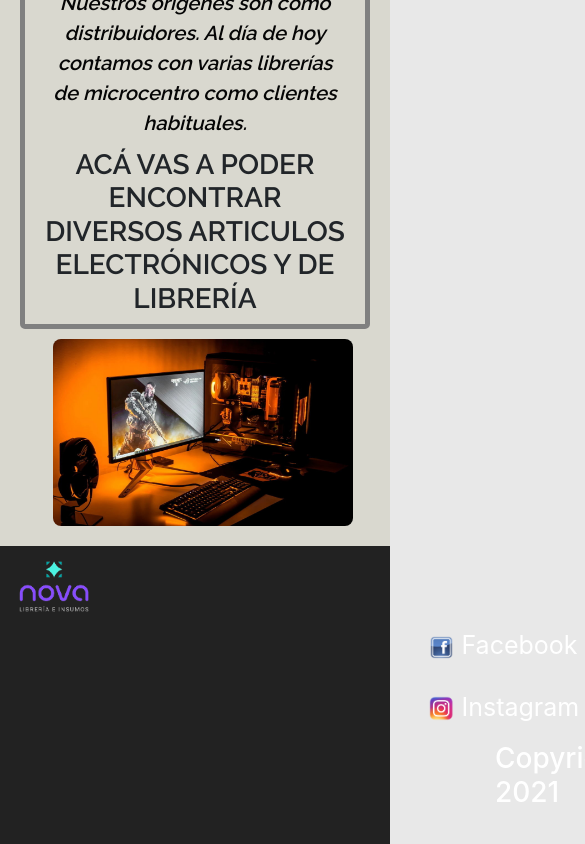
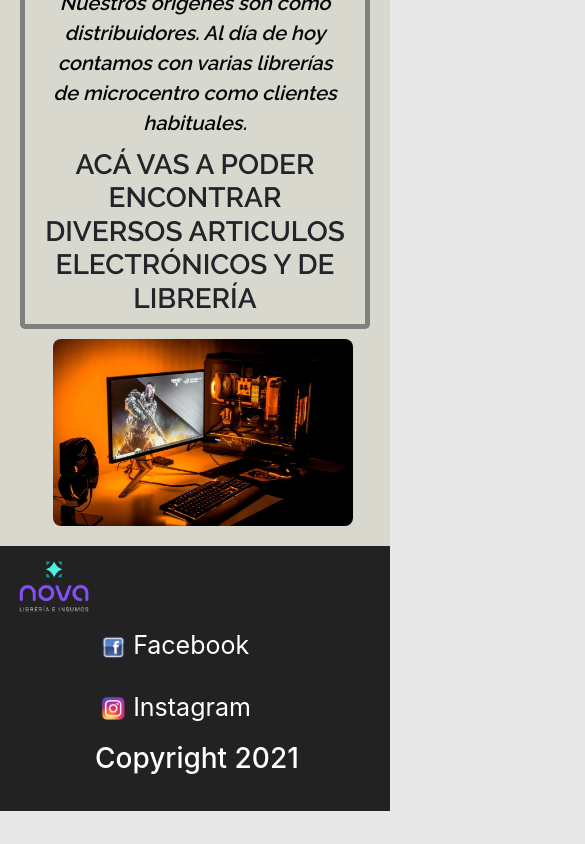
Before and after one commit to juliancanna/Nova-Proyecto-Graells, a website: page index.html in a window 390 px wide. Shown: the part 1298-2142 px from the top of the page, 585 px wide, since content can reach past the window. After the commit the page ends 2109 px from the top, so only its background shows below. Drawn offline with nearby package versions, Linux system fonts and the light colour scheme.

Commit message:
copyrightindex vista mobile

```diff
--- a/css/estilo.css
+++ b/css/estilo.css
@@ -296,6 +296,12 @@ main .presentacion h3 {
 .imagenmain {
   border-radius: 00.5rem;
   margin-left: 7px; }
+
+  .copyrightindex {
+    margin: 0px;
+    color: #fff;
+    margin-left: 5rem; }
+
 
 /* FIN GRID INDEX*/
 /* GRID SOBRE NOSOTROS*/
```
